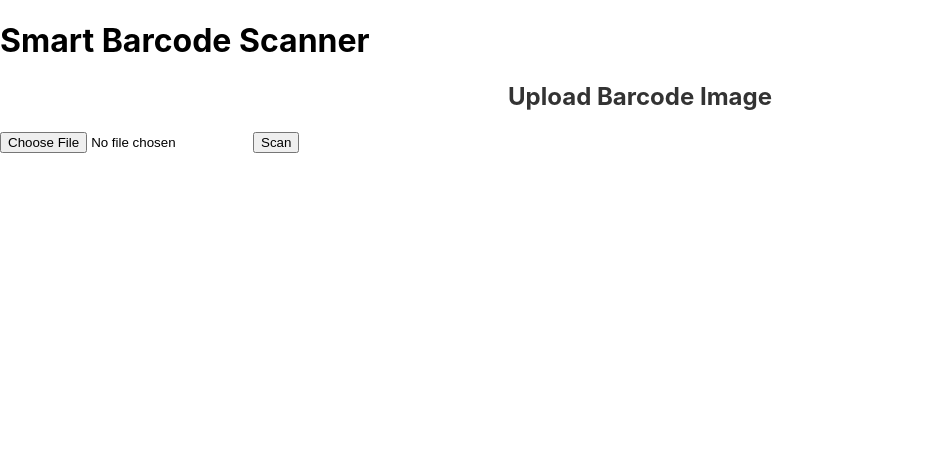
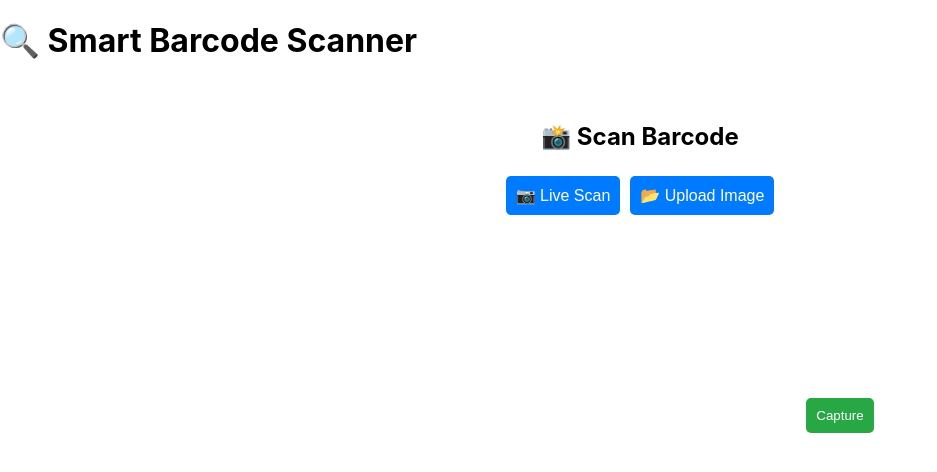
Before and after one commit to Nikhil181511/Smart-Consumer-Guide, a React (Create React App) app: page / in a window 1280 px wide. Shown: the top 472 px of the page, without its empty margins (0-937 px from the left). Built offline with nearby package versions, Linux system fonts and the light colour scheme; no server answers.

Commit message:
Added live barcode scanning and image upload feature

```diff
--- a/src/App.css
+++ b/src/App.css
@@ -1,51 +1,42 @@
-/* App.css */
-.product-container {
-  width: 80%;
-  max-width: 600px;
-  margin: 20px auto;
+.scanner-container {
+  text-align: center;
   padding: 20px;
-  background: #f9f9f9;
-  border-radius: 10px;
-  box-shadow: 0px 4px 8px rgba(0, 0, 0, 0.1);
 }
 
-.product-image {
-  width: 100%;
-  max-width: 250px;
-  display: block;
-  margin: 10px auto;
-  border-radius: 8px;
+.scan-options button {
+  margin: 5px;
+  padding: 10px;
+  border: none;
+  cursor: pointer;
+  background: #007bff;
+  color: white;
+  border-radius: 5px;
+  font-size: 16px;
 }
 
-h2, h3 {
-  text-align: center;
-  color: #333;
+.webcam-view {
+  width: 100%;
+  max-width: 400px;
+  border-radius: 10px;
 }
 
-p {
-  font-size: 16px;
-  color: #444;
+.capture-btn {
+  background: #28a745;
+  color: white;
+  padding: 10px;
+  border: none;
+  margin-top: 10px;
+  cursor: pointer;
+  border-radius: 5px;
 }
 
-.nutrition-table {
-  width: 100%;
-  border-collapse: collapse;
-  margin-top: 10px;
+.upload-section {
+  margin-top: 20px;
 }
 
-.nutrition-table th, .nutrition-table td {
-  padding: 10px;
-  border: 1px solid #ddd;
-  text-align: left;
+.preview-img {
+  margin-top: 10px;
+  max-width: 100%;
+  height: auto;
+  border-radius: 10px;
 }
-
-.nutrition-table th {
-  background: #007bff;
-  color: white;
-}
-
-.error {
-  color: red;
-  font-weight: bold;
-  text-align: center;
-}
--- a/src/App.js
+++ b/src/App.js
@@ -1,14 +1,17 @@
-import React from "react";
+import React, { useState } from "react";
 import BarcodeScanner from "./components/BarcodeScanner";
-import './App.css';
+import ProductDetails from "./components/ProductDetails";
 
 function App() {
-    return (
-        <div>
-            <h1>Smart Barcode Scanner</h1>
-            <BarcodeScanner />
-        </div>
-    );
+  const [product, setProduct] = useState(null);
+
+  return (
+    <div className="App">
+      <h1>🔍 Smart Barcode Scanner</h1>
+      <BarcodeScanner onBarcodeDetected={setProduct} />
+      {product && <ProductDetails product={product} />}
+    </div>
+  );
 }
 
 export default App;
--- a/src/components/BarcodeScanner.js
+++ b/src/components/BarcodeScanner.js
@@ -1,68 +1,85 @@
-import { useState } from "react";
-import '../App.css';
-function BarcodeScanner() {
-  const [file, setFile] = useState(null);
-  const [result, setResult] = useState(null);
+import React, { useRef, useState, useCallback } from "react";
+import Webcam from "react-webcam";
+import "../App.css";
 
-  const handleFileChange = (event) => {
-    setFile(event.target.files[0]);
+const BarcodeScanner = ({ onBarcodeDetected }) => {
+  const webcamRef = useRef(null);
+  const [capturedImage, setCapturedImage] = useState(null);
+  const [uploadImage, setUploadImage] = useState(null);
+  const [scanMode, setScanMode] = useState("live"); // 'live' or 'upload'
+
+  const captureImage = useCallback(() => {
+    const imageSrc = webcamRef.current.getScreenshot();
+    setCapturedImage(imageSrc);
+    processImage(imageSrc);
+  }, []);
+
+  const handleImageUpload = (event) => {
+    const file = event.target.files[0];
+    if (file) {
+      const reader = new FileReader();
+      reader.onloadend = () => {
+        setUploadImage(reader.result);
+        processImage(reader.result);
+      };
+      reader.readAsDataURL(file);
+    }
   };
 
-  const handleUpload = async () => {
-    if (!file) {
-      alert("Please select a file!");
-      return;
-    }
+  const processImage = async (imageData) => {
+    try {
+      const formData = new FormData();
+      formData.append("file", dataURItoBlob(imageData));
 
-    const formData = new FormData();
-    formData.append("file", file);
-
-    try {
-      const response = await fetch("http://127.0.0.1:8000/scan-barcode/", {
+      const response = await fetch("http://localhost:8000/scan-barcode/", {
         method: "POST",
         body: formData,
       });
 
-      if (!response.ok) {
-        throw new Error(`HTTP error! Status: ${response.status}`);
-      }
-
-      const data = await response.json();
-      console.log("API Response:", data); // Debugging
-
-      setResult(data);
+      const result = await response.json();
+      onBarcodeDetected(result);
     } catch (error) {
-      console.error("Error:", error);
-      setResult({ error: "Error scanning barcode." });
+      console.error("Error processing barcode:", error);
     }
   };
 
+  // Convert Data URL to Blob
+  const dataURItoBlob = (dataURI) => {
+    let byteString = atob(dataURI.split(",")[1]);
+    let mimeString = dataURI.split(",")[0].split(":")[1].split(";")[0];
+    let ab = new ArrayBuffer(byteString.length);
+    let ia = new Uint8Array(ab);
+    for (let i = 0; i < byteString.length; i++) {
+      ia[i] = byteString.charCodeAt(i);
+    }
+    return new Blob([ab], { type: mimeString });
+  };
+
   return (
-    <div>
-      <h2>Upload Barcode Image</h2>
-      <input type="file" accept="image/*" onChange={handleFileChange} />
-      <button onClick={handleUpload}>Scan</button>
+    <div className="scanner-container">
+      <h2>📸 Scan Barcode</h2>
+      <div className="scan-options">
+        <button onClick={() => setScanMode("live")}>📷 Live Scan</button>
+        <button onClick={() => setScanMode("upload")}>📂 Upload Image</button>
+      </div>
 
-      {result && (
-        <div>
-          <h3>📦 Product Details</h3>
-          {Object.keys(result).map((key) => (
-            <p key={key}>
-              <strong>{key.replace(/_/g, " ").toUpperCase()}:</strong>{" "}
-              {typeof result[key] === "object" ? JSON.stringify(result[key], null, 2) : result[key] || "N/A"}
-            </p>
-          ))}
+      {scanMode === "live" && (
+        <>
+          <Webcam ref={webcamRef} screenshotFormat="image/jpeg" className="webcam-view" />
+          <button className="capture-btn" onClick={captureImage}>Capture</button>
+        </>
+      )}
 
-          {result.image && (
-            <div>
-              <h3>🖼️ Product Image</h3>
-              <img src={result.image} alt="Product" width="150" />
-            </div>
-          )}
+      {scanMode === "upload" && (
+        <div className="upload-section">
+          <input type="file" accept="image/*" onChange={handleImageUpload} />
+          {uploadImage && <img src={uploadImage} alt="Uploaded" className="preview-img" />}
         </div>
       )}
+
+      {capturedImage && <img src={capturedImage} alt="Captured" className="preview-img" />}
     </div>
   );
-}
+};
 
 export default BarcodeScanner;
```
